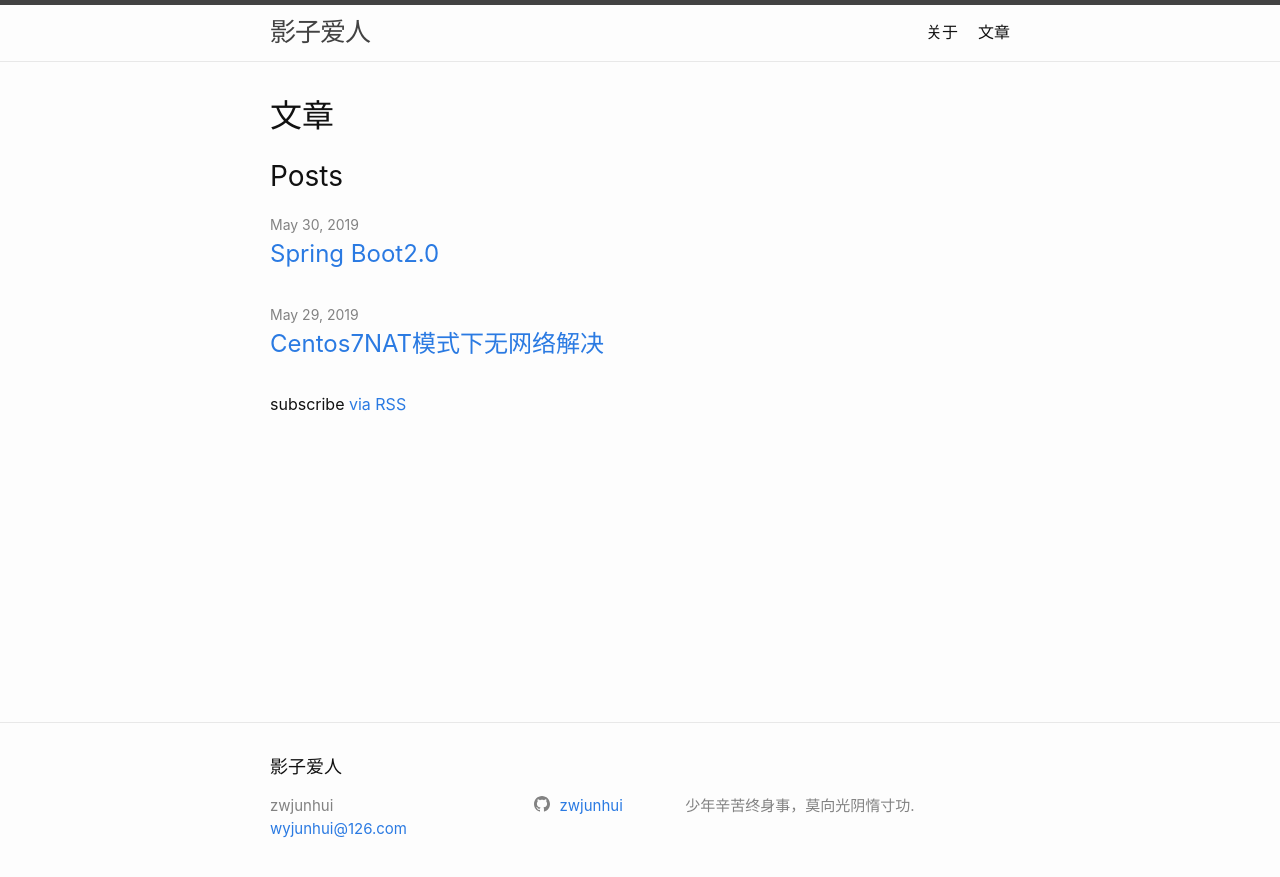
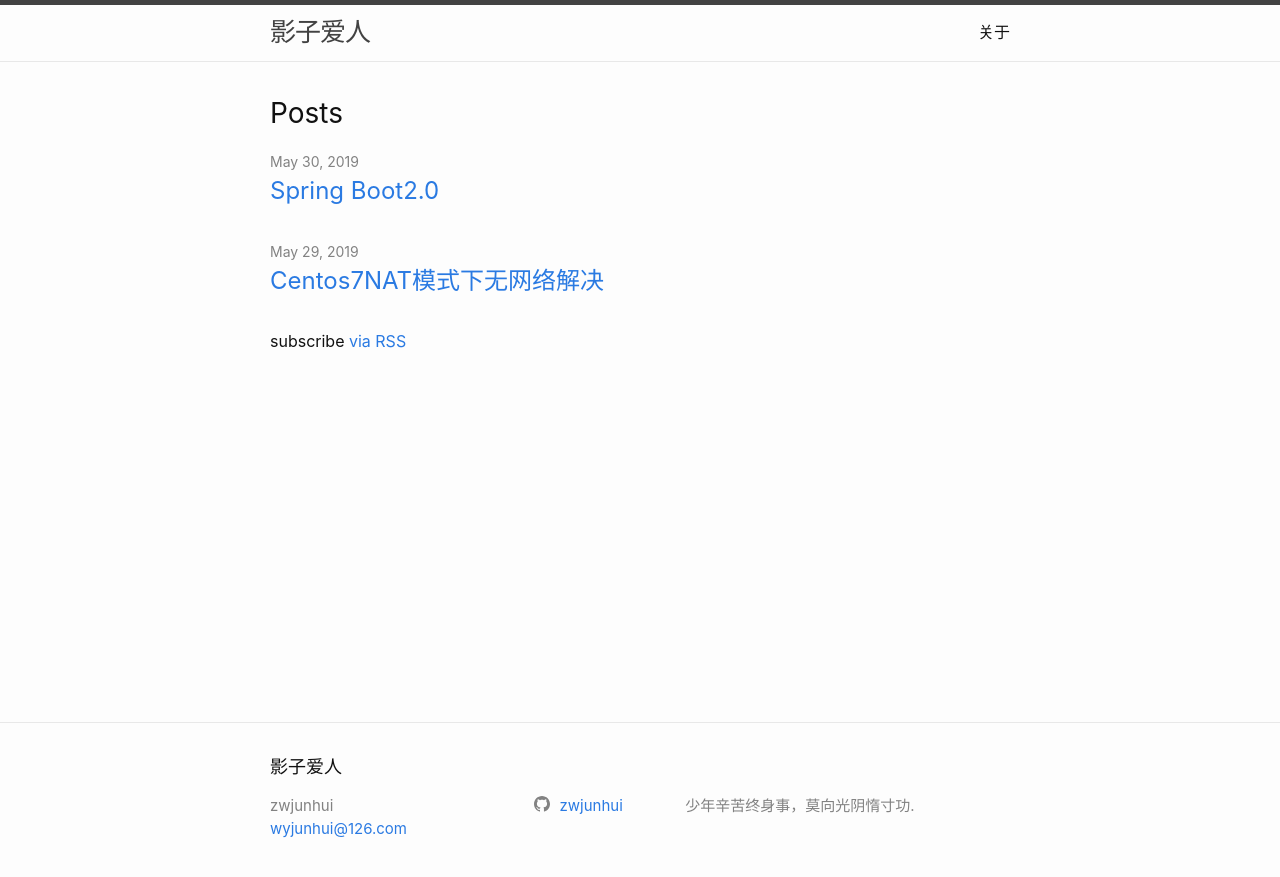
Before and after one commit to zwjunhui/personblog, a Jekyll site: the page built from essay.md, in a window 1280 px wide. Shown: the top 877 px of the page. Built offline with Jekyll 4.4.1, drawn with Linux system fonts in a browser that asks for light colours.

Commit message:
Update essay.md

```diff
--- a/essay.md
+++ b/essay.md
@@ -1,5 +1,5 @@
 ---
 layout: home
-title: 文章
 permalink: /essay
+portraits: '/assets/logo.jpg'
 ---
```
